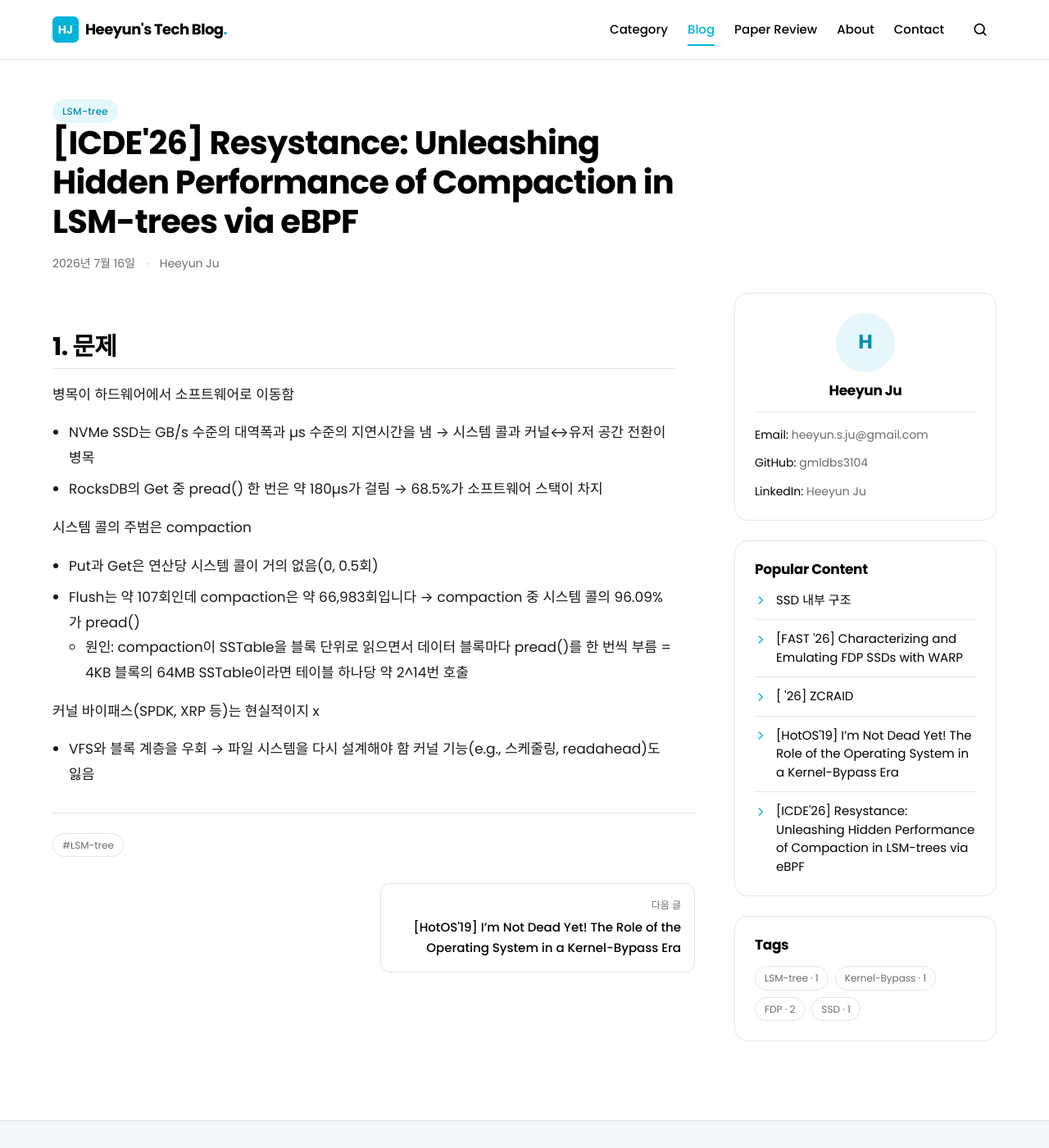
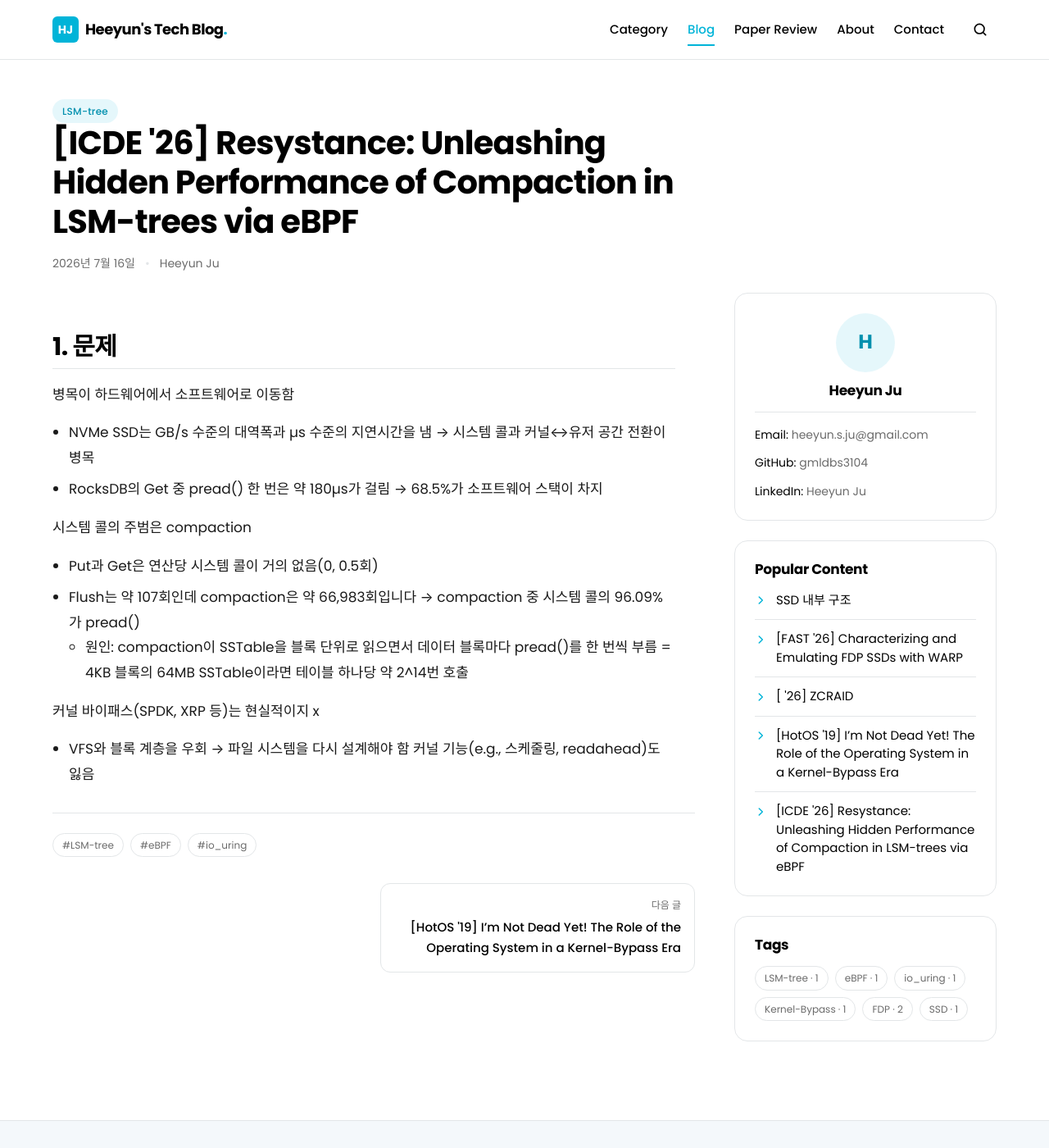
Before and after one commit to gmldbs3104/gmldbs3104.github.io, a Jekyll site: the page built from _posts/26-07-16-Resystance.md, in a window 1280 px wide and 1400 px high. Shown: the whole window at 82% size. Built offline with Jekyll 4.4.1, drawn with Linux system fonts in a browser that asks for light colours; some web fonts are replaced.

Commit message:
형식 수정

```diff
--- a/_posts/26-07-16-Resystance.md
+++ b/_posts/26-07-16-Resystance.md
@@ -1,13 +1,11 @@
 ---
-title: "[ICDE'26] Resystance: Unleashing Hidden Performance of Compaction in LSM-trees via eBPF"
+title: "[ICDE '26] Resystance: Unleashing Hidden Performance of Compaction in LSM-trees via eBPF"
 date: 2026-07-16
-categories: [LSM-tree]
-tags: [LSM-tree]
+categories: [LSM-tree, eBPF, io_uring]
+tags: [LSM-tree, eBPF, io_uring]
 paper_review: true
 summary: "LSM-tree compaction이 일으키는 시스템 콜 오버헤드를 eBPF와 io_uring으로 줄여 성능 향상"
 ---
-
-
 
 ## 1. 문제
 병목이 하드웨어에서 소프트웨어로 이동함
```
Also changed, not shown: _posts/26-08-07-Imnotdeadyet.md (+1 -1 lines).
